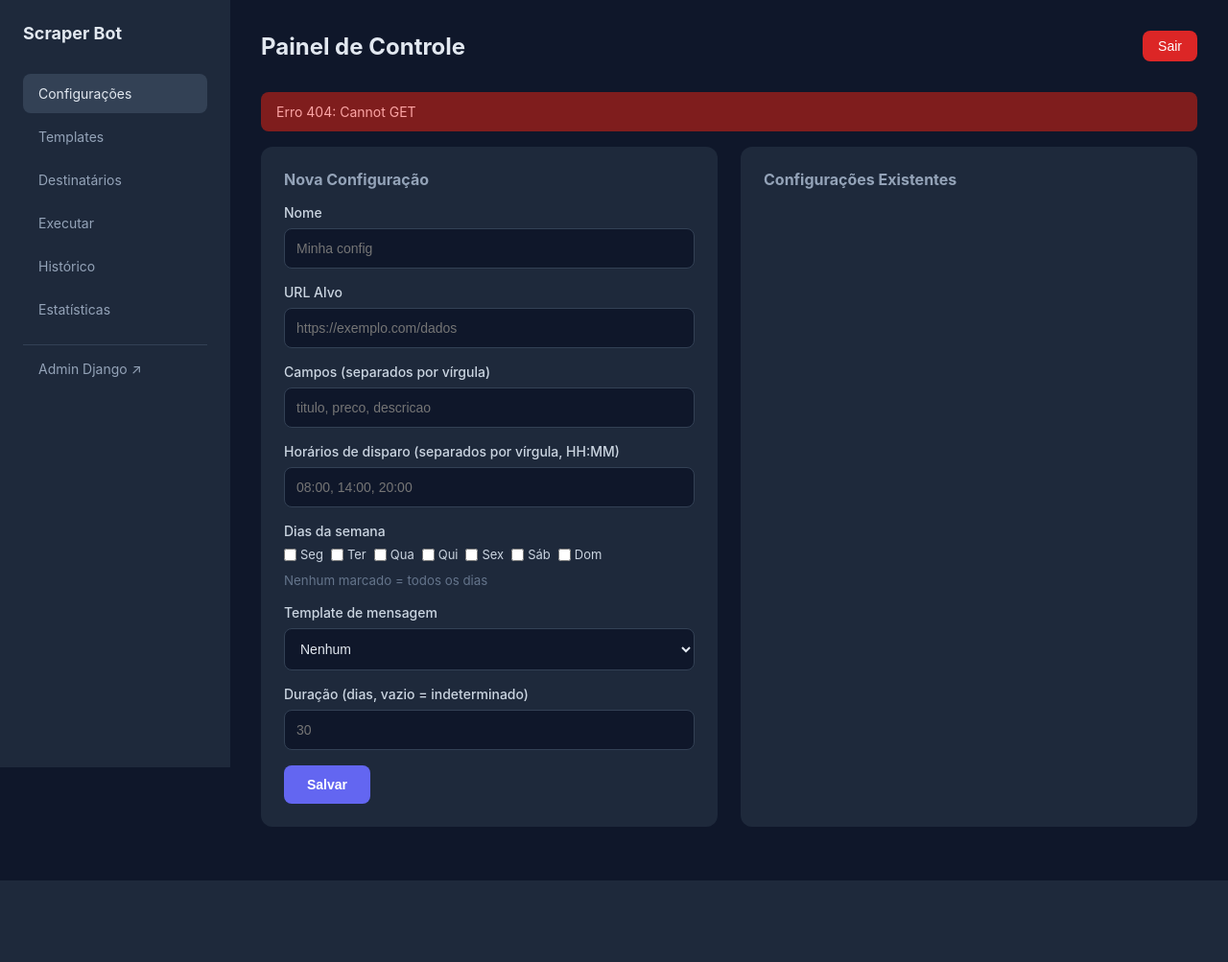
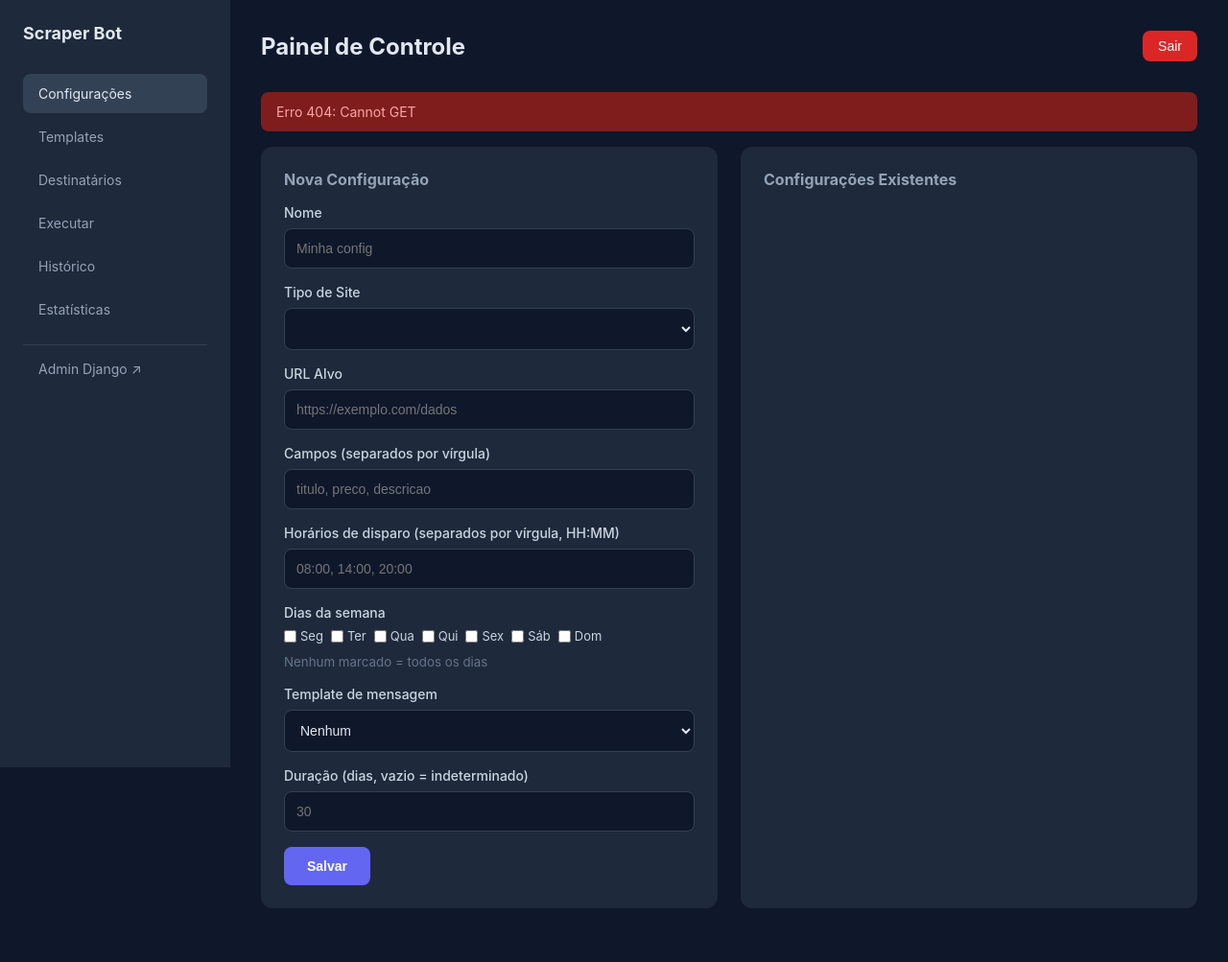
Before and after one commit to kleberfonsecapro/alunopresente_bot, a Django app: page /dashboard/ in a window 1280 px wide. Shown: the whole page at 96% size. Before the commit the page ends 918 px from the top, so only its background shows below. Run offline with Django 5.2, Linux system fonts and the light colour scheme; lists and menus that the app fills with data are empty.

Commit message:
frontend: adiciona seletor de site_type e exibe corpo do template
- Adiciona <select> dinâmico para site_type no formulário de config,
  populado via GET /api/site-types/
- Exibe badge com site_type e URL na lista de configurações
- Inclui site_type no body de criação/edição de config
- Exibe corpo do template na listagem da aba Templates

```diff
--- a/backend/frontend/templates/dashboard.html
+++ b/backend/frontend/templates/dashboard.html
@@ -68,6 +68,7 @@
                 <div class="card">
                     <h3>Nova Configuração</h3>
                     <div class="form-group"><label>Nome</label><input id="configName" placeholder="Minha config"></div>
+                    <div class="form-group"><label>Tipo de Site</label><select id="configSiteType"></select></div>
                     <div class="form-group"><label>URL Alvo</label><input id="configUrl" placeholder="https://exemplo.com/dados"></div>
                     <div class="form-group"><label>Campos (separados por vírgula)</label><input id="configFields" placeholder="titulo, preco, descricao"></div>
                     <div class="form-group"><label>Horários de disparo (separados por vírgula, HH:MM)</label><input id="configTimes" placeholder="08:00, 14:00, 20:00"></div>
@@ -198,6 +199,13 @@
             const match = document.cookie.match(new RegExp('(^| )' + name + '=([^;]+)'));
             return match ? match[2] : '';
         }
+        async function loadSiteTypes() {
+            const data = await api('/api/site-types/', { method: 'GET' });
+            const sel = document.getElementById('configSiteType');
+            if (!data) return;
+            sel.innerHTML = data.map(st => `<option value="${st.site_type}">${st.label}</option>`).join('');
+            sel.value = 'aluno_presente';
+        }
         async function loadConfigs() {
             const data = await api('/api/configs/', { method: 'GET' });
             const list = document.getElementById('configList');
@@ -205,7 +213,7 @@
             list.innerHTML = data.map(c => {
                 const dias = {0:'Seg',1:'Ter',2:'Qua',3:'Qui',4:'Sex',5:'Sáb',6:'Dom'};
                 const diasStr = c.send_days_of_week?.length ? c.send_days_of_week.map(d=>dias[d]||d).join(', ') : 'todos';
-                return `<div class="list-item"><span>${c.name}${c.template_name ? '<br><small style="color:#94a3b8">Template: ' + c.template_name + '</small>' : ''}<br><small style="color:#6366f1">${c.send_times?.join(', ') || 'sem horários'} | ${diasStr}</small></span><span><button class="btn btn-sm btn-primary" onclick="editConfig(${c.id})">Editar</button> <button class="btn btn-sm btn-danger" onclick="deleteConfig(${c.id})">Excluir</button></span></div>`;
+                return `<div class="list-item"><span><strong>${c.name}</strong> <span class="badge" style="background:#6366f1;color:#fff;margin-left:.5rem">${c.site_type || 'aluno_presente'}</span><br><small style="color:#64748b"><code>${c.target_url}</code></small>${c.template_name ? '<br><small style="color:#94a3b8">Template: ' + c.template_name + '</small>' : ''}<br><small style="color:#6366f1">${c.send_times?.join(', ') || 'sem horários'} | ${diasStr}</small></span><span><button class="btn btn-sm btn-primary" onclick="editConfig(${c.id})">Editar</button> <button class="btn btn-sm btn-danger" onclick="deleteConfig(${c.id})">Excluir</button></span></div>`;
             }).join('');
             loadTemplatesList();
         }
@@ -220,6 +228,7 @@
         function cancelConfigEdit() {
             document.getElementById('configEditingId').value = '';
             document.getElementById('configName').value = '';
+            document.getElementById('configSiteType').value = 'aluno_presente';
             document.getElementById('configUrl').value = '';
             document.getElementById('configFields').value = '';
             document.getElementById('configTimes').value = '';
@@ -236,6 +245,7 @@
             if (!c) return;
             document.getElementById('configEditingId').value = id;
             document.getElementById('configName').value = c.name;
+            document.getElementById('configSiteType').value = c.site_type || 'aluno_presente';
             document.getElementById('configUrl').value = c.target_url || '';
             const fields = c.extraction_fields || [];
             document.getElementById('configFields').value = fields.map(f => typeof f === 'string' ? f : f.field_name).join(', ');
@@ -261,8 +271,9 @@
             const days = Array.from(document.querySelectorAll('#dayCheckboxes input[type=checkbox]:checked')).map(cb => parseInt(cb.value));
             const duration = document.getElementById('configDuration').value;
             const template_id = document.getElementById('configTemplate').value || null;
+            const site_type = document.getElementById('configSiteType').value;
             const body = {
-                name, target_url, extraction_fields: fields,
+                name, site_type, target_url, extraction_fields: fields,
                 send_times: times, send_days_of_week: days,
                 send_duration_days: duration ? parseInt(duration) : null,
                 template_id: template_id ? parseInt(template_id) : null
@@ -280,7 +291,7 @@
             const data = await api('/api/templates/', { method: 'GET' });
             const list = document.getElementById('templateList');
             if (!data) return;
-            list.innerHTML = data.map(t => `<div class="list-item"><span>${t.name}</span><span><button class="btn btn-sm btn-primary" onclick="editTemplate(${t.id})">Editar</button> <button class="btn btn-sm btn-danger" onclick="deleteTemplate(${t.id})">Excluir</button></span></div>`).join('');
+            list.innerHTML = data.map(t => `<div class="list-item"><span><strong>${t.name}</strong><br><small style="color:#94a3b8;word-break:break-all">${t.body}</small></span><span><button class="btn btn-sm btn-primary" onclick="editTemplate(${t.id})">Editar</button> <button class="btn btn-sm btn-danger" onclick="deleteTemplate(${t.id})">Excluir</button></span></div>`).join('');
         }
         function cancelTemplateEdit() {
             document.getElementById('templateEditingId').value = '';
@@ -447,6 +458,7 @@
             }).join('');
         }
         document.addEventListener('DOMContentLoaded', () => {
+            loadSiteTypes();
             loadConfigs();
             loadRecipients();
         });
```
